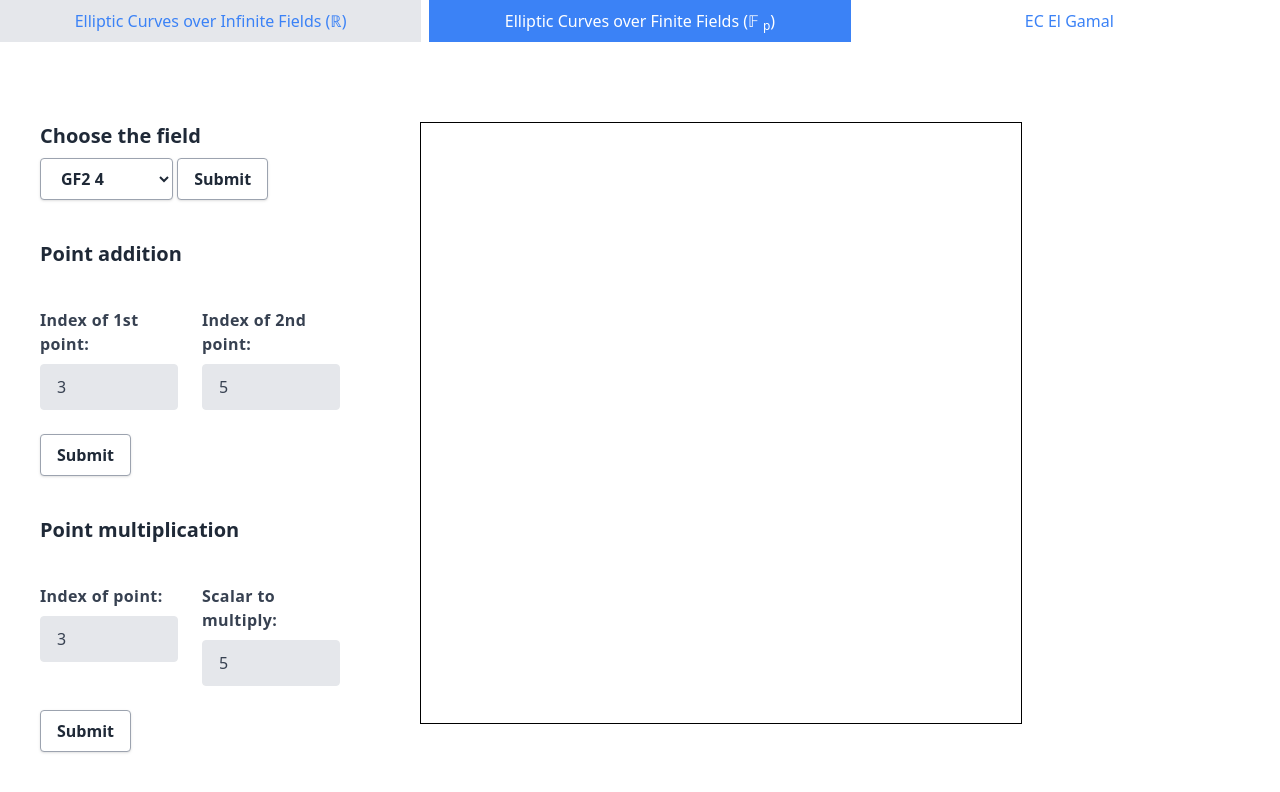
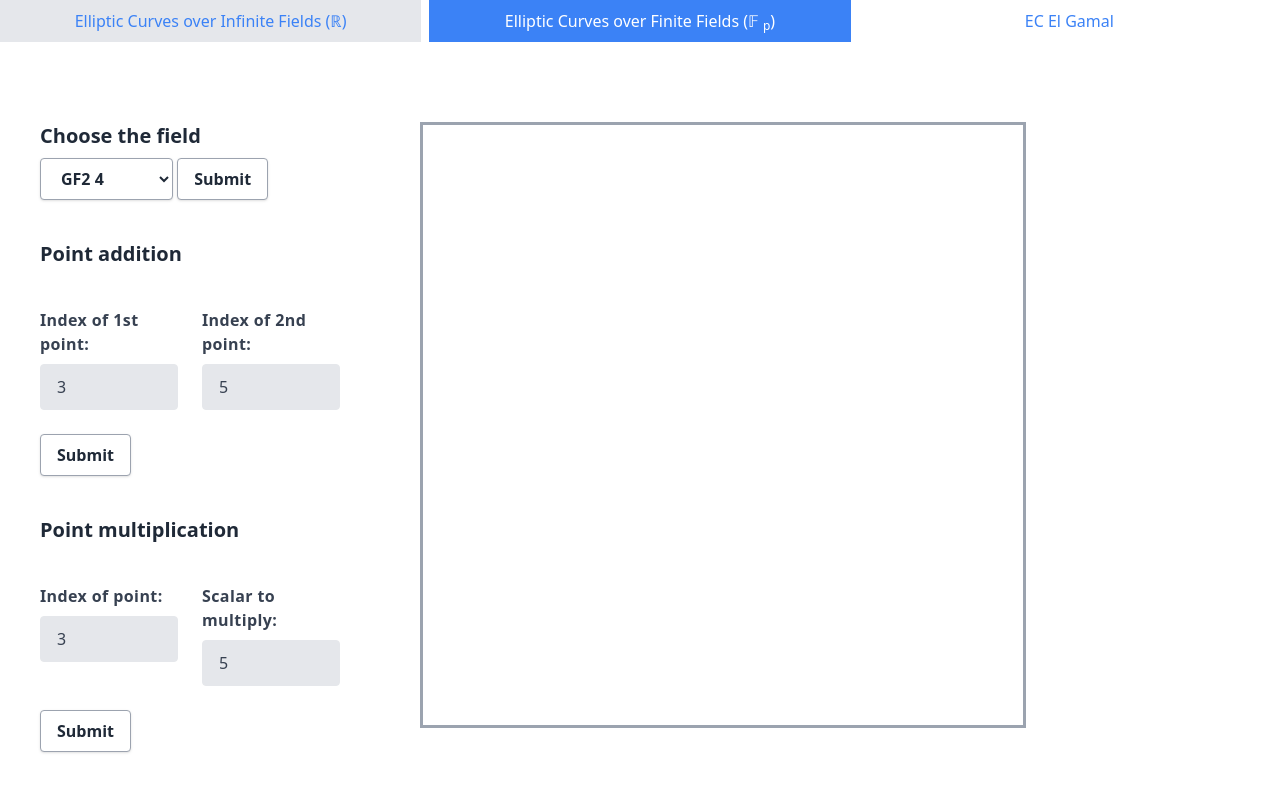
Before and after one commit to AndreasHolt/ECC, a website built with Vite: page finitefield.html in a window 1280 px wide. Built offline with nearby package versions, Linux system fonts and the light colour scheme.

Commit message:
Old commits

```diff
--- a/finitefield.html
+++ b/finitefield.html
@@ -99,7 +99,7 @@
 
   <div id="outputGraphColumn" class="basis-3/4">
     <div class="ml-20" style="position: relative;">
-      <canvas id="curveGraph" width="600" height="600" style="border:1px solid #000000;"></canvas>
+      <canvas id="curveGraph" width="600" height="600" style="border:3px solid rgb(155,163,175);"></canvas>
       <svg id="highlightSVG" style="position: absolute;
                                     left: 0px;
                                     top:0px;
```
